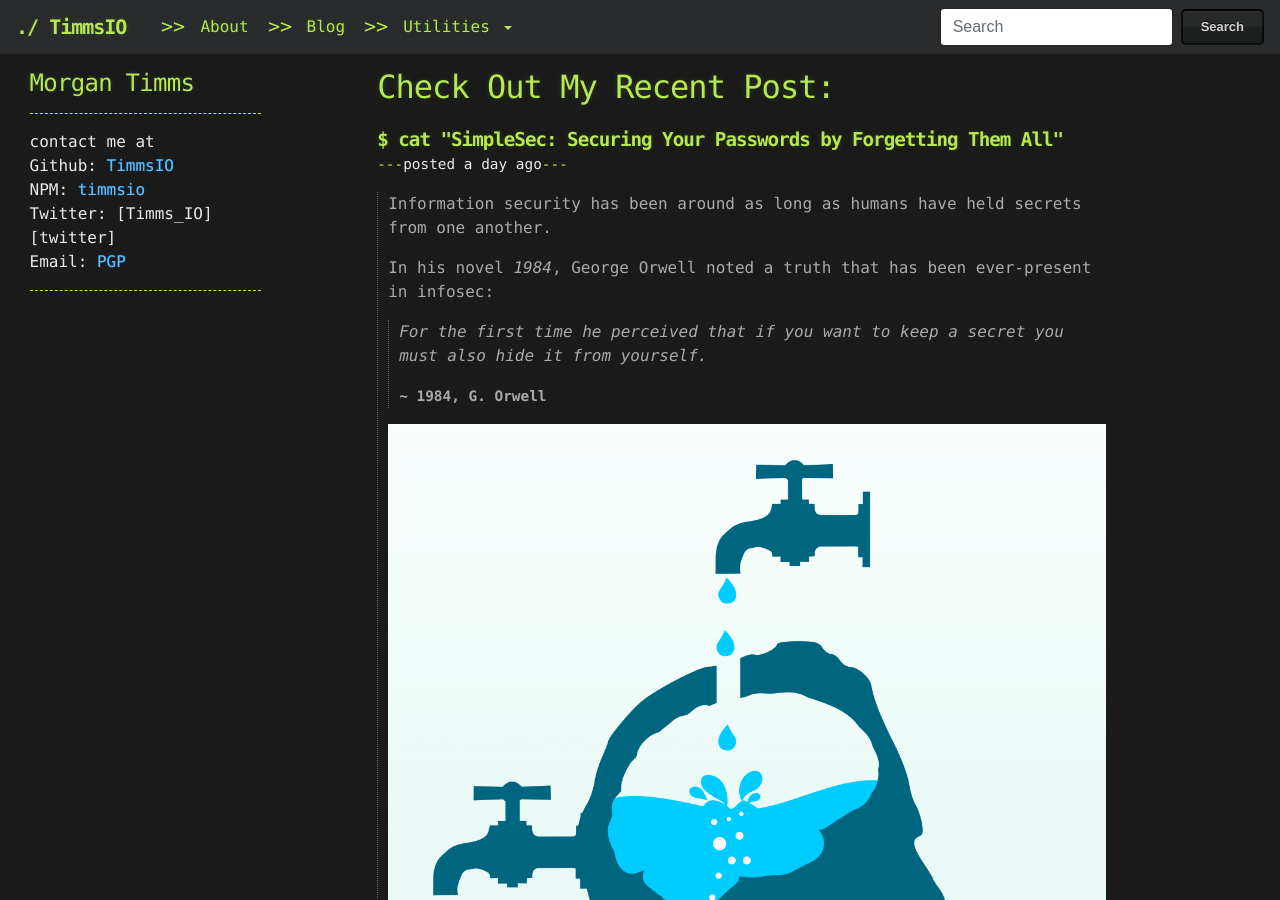
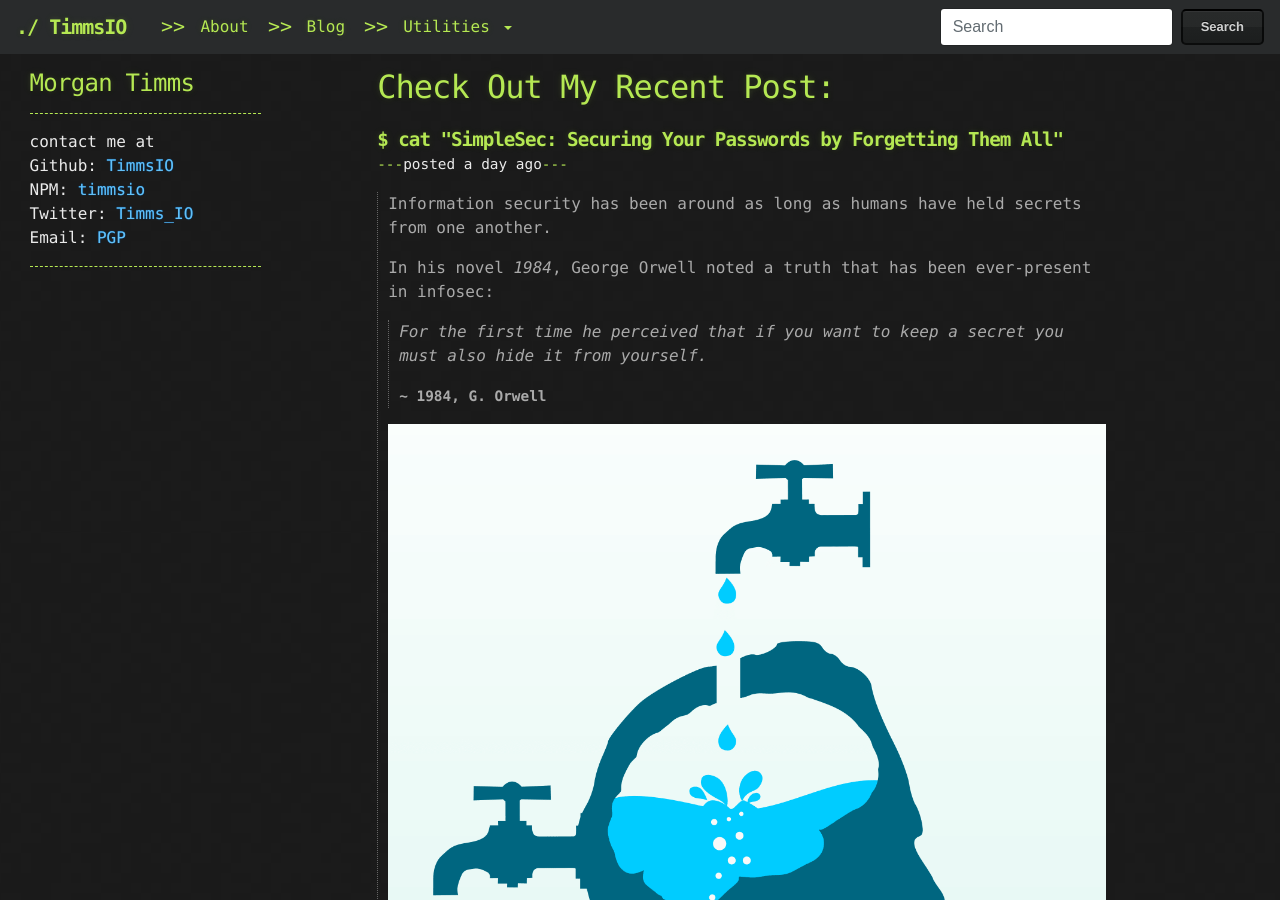
Before and after one commit to TimmsIO/timmsio.github.io, a Jekyll site: the page built from index.md, in a window 1280 px wide and 900 px high. Built offline with Jekyll 4.4.1, drawn with Linux system fonts in a browser that asks for light colours; nearby versions of some CDN libraries; part of the change alters nothing that is shown.

```diff
--- a/_includes/contactPanel.md
+++ b/_includes/contactPanel.md
@@ -9,4 +9,4 @@ Email: [PGP][pgp]
 [pgp]: https://keybase.io/tiosect/pgp_keys.asc?fingerprint=2d9e64bbbb175f2170b9dd27cae7077e73d32925 "PGP key"
 [gh]: https://github.com/TimmsIO "My github account"
 [npm]: https://www.npmjs.com/~timmsio "My NPM account"
-[linkedin]: https://au.linkedin.com/in/morgan-timms-879354144 "My linkedin profile"
+[twitter]: https://twitter.com/Timms_IO "My twitter profile"
```
